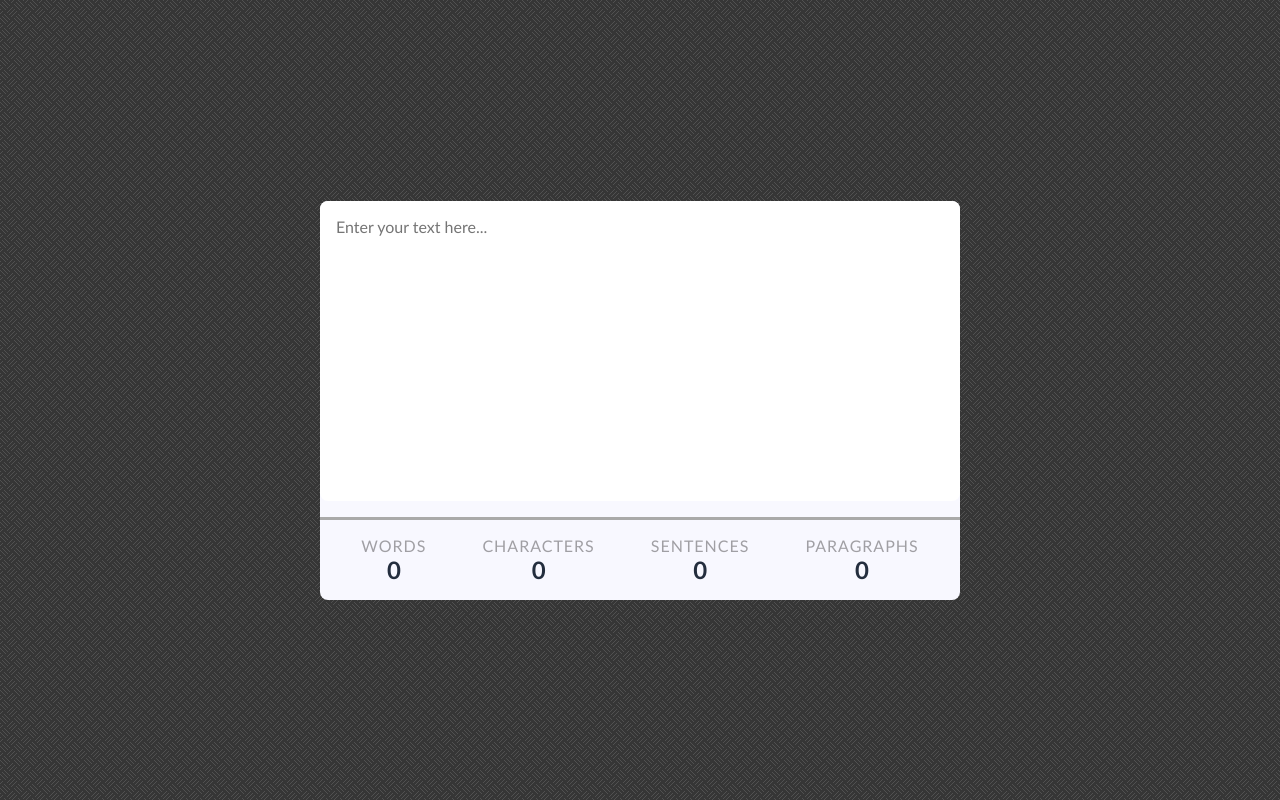
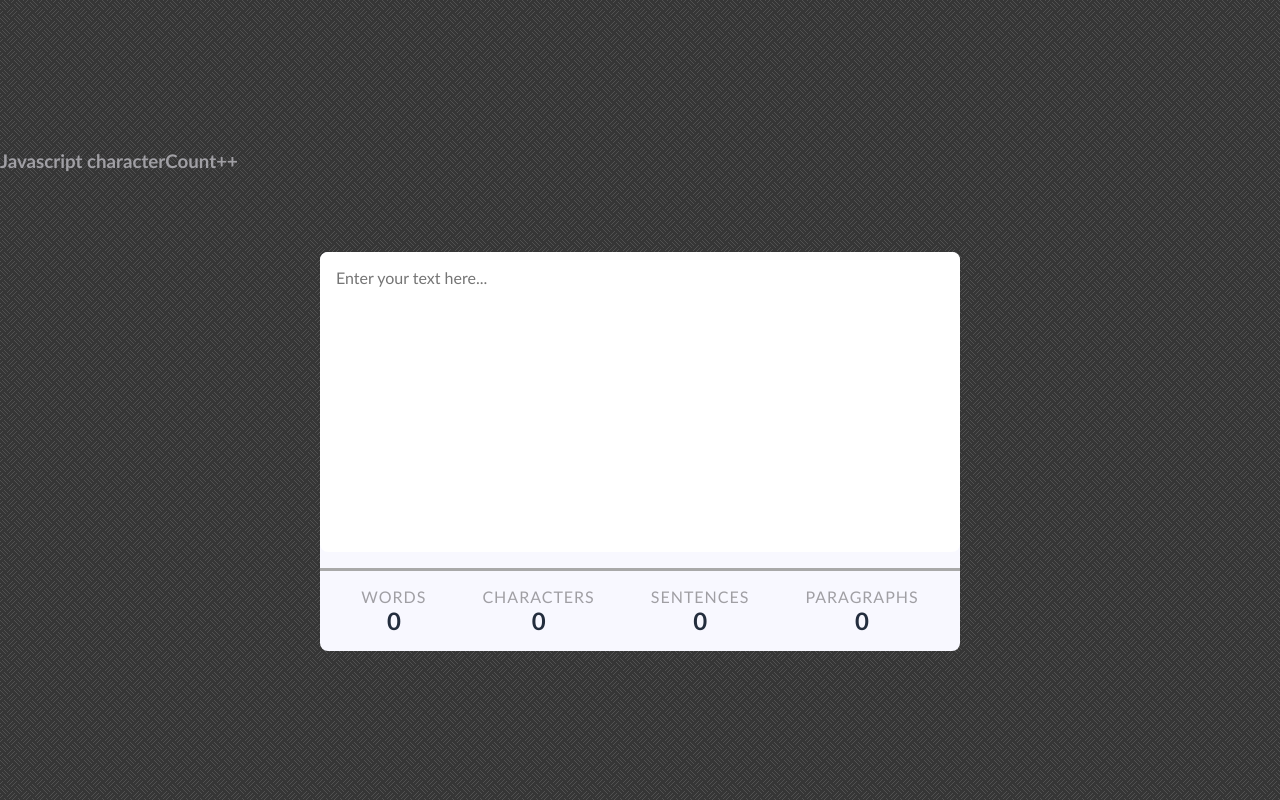
Before and after one commit to dennisbartol/Character-Counter, a plain HTML site: page index.html in a window 1280 px wide. Drawn offline with Linux system fonts and the light colour scheme.

Commit message:
Update index.html

```diff
--- a/index.html
+++ b/index.html
@@ -13,6 +13,8 @@
 
   </head>
   <body>
+
+    <h3>Javascript characterCount++</h3>
 
     <div class="container">
       <textarea placeholder="Enter your text here..."></textarea>
```
